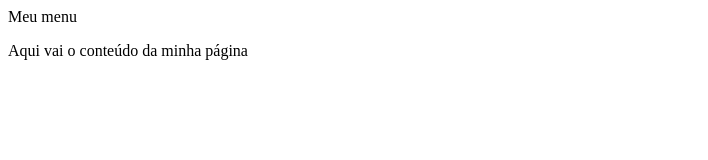
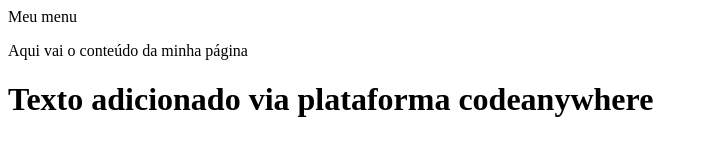
Before and after one commit to Matheus0612/AulaTesteGit, a plain HTML site: page index.html in a window 1280 px wide. Shown: the whole page, without its empty margins (0-708 px from the left). Drawn offline with Linux system fonts and the light colour scheme.

Commit message:
Primeira alteração feita pelo codeanywhere

```diff
--- a/index.html
+++ b/index.html
@@ -6,6 +6,7 @@
       <body>
              <p> Meu menu </p>
              Aqui vai o conteúdo da minha página
+        <h1> Texto adicionado via plataforma codeanywhere </h1>
 
       </body>
 </html>
```
